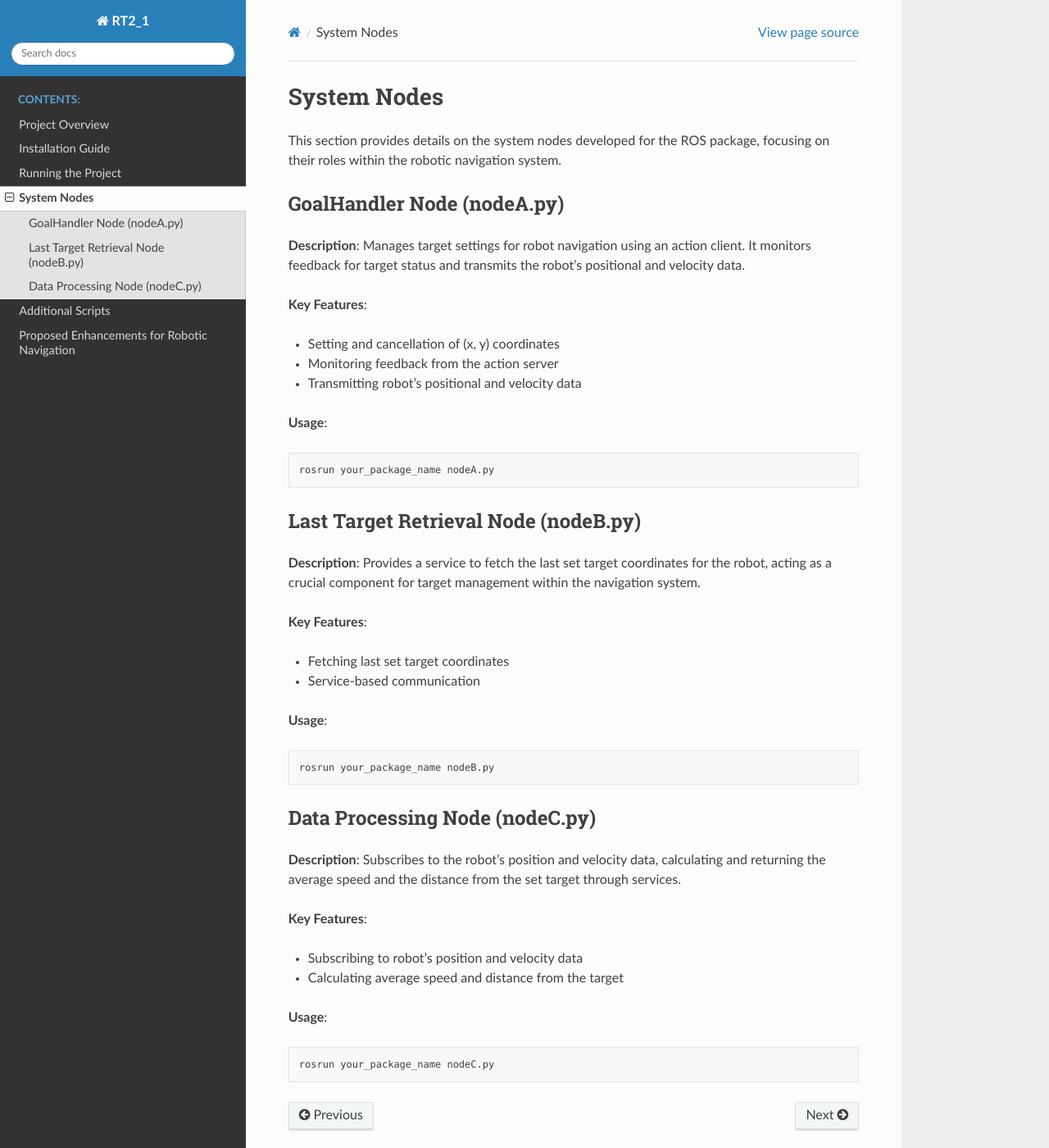
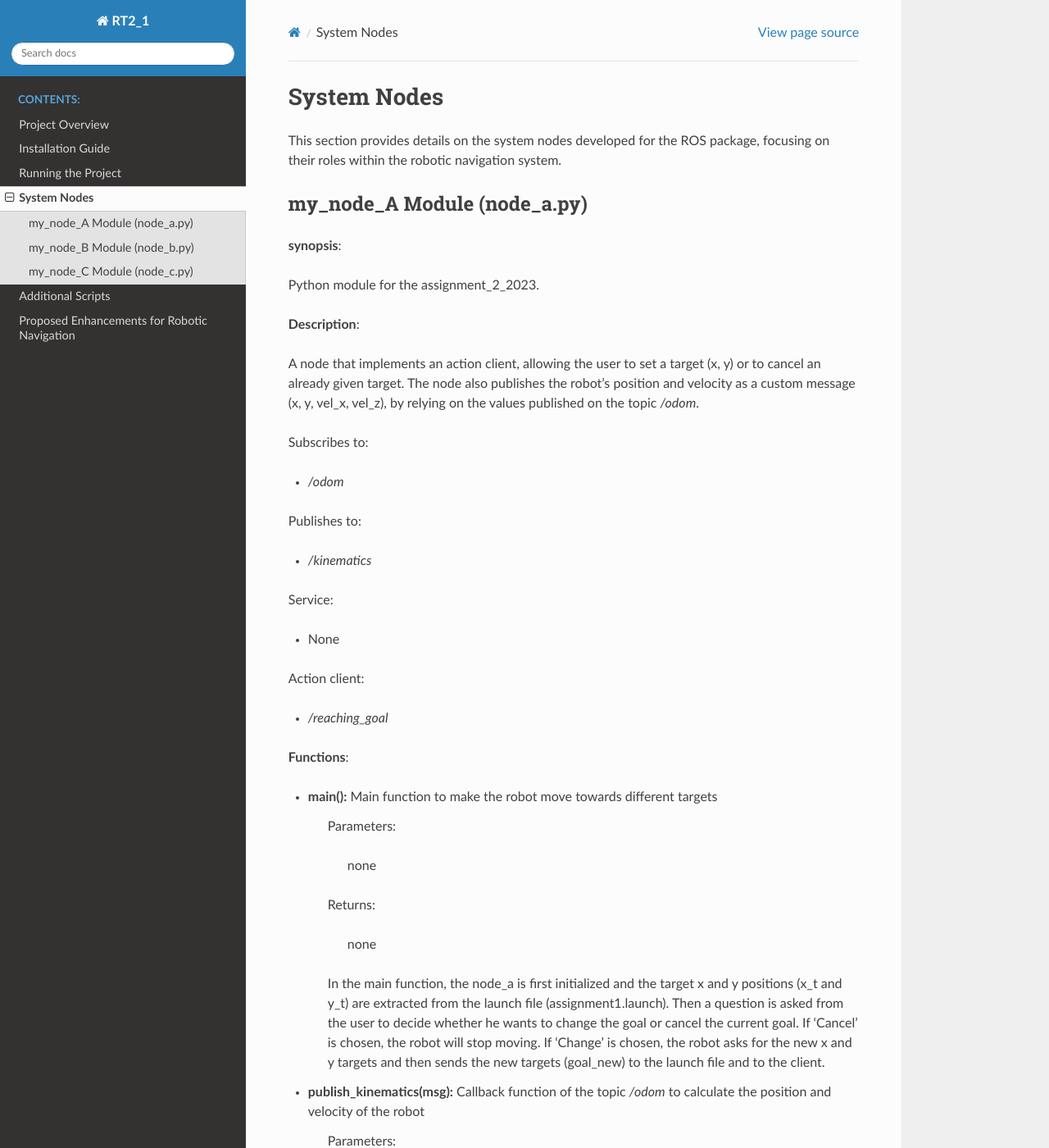
Before and after one commit to Emaaaad/Research_Track1_2nd, a Sphinx documentation site: the page built from docs/source/system_nodes.rst, in a window 1280 px wide and 1400 px high. Shown: the whole window at 82% size. Built offline with Sphinx 7.4.7 and the Read the Docs theme 2.0.0, drawn with Linux system fonts in a browser that asks for light colours; some of the changed text lies outside the part shown.

Commit message:
Update Sphinx documentation with correct package name

```diff
--- a/docs/source/additional_scripts.rst
+++ b/docs/source/additional_scripts.rst
@@ -17,7 +17,7 @@
 
 .. code-block:: bash
 
-    rosrun your_package_name bug_as.py
+    rosrun assignment_2_2023 bug_as.py
 
 Go-to-Point Service (go_to_point_service.py)
 --------------------------------------------
@@ -33,7 +33,7 @@
 
 .. code-block:: bash
 
-    rosrun your_package_name go_to_point_service.py
+    rosrun assignment_2_2023 go_to_point_service.py
 
 Wall Following Service (wall_follow_service.py)
 ------------------------------------------------
@@ -49,4 +49,4 @@
 
 .. code-block:: bash
 
-    rosrun your_package_name wall_follow_service.py
+    rosrun assignment_2_2023 wall_follow_service.py
--- a/docs/source/system_nodes.rst
+++ b/docs/source/system_nodes.rst
@@ -3,51 +3,156 @@
 
 This section provides details on the system nodes developed for the ROS package, focusing on their roles within the robotic navigation system.
 
-GoalHandler Node (nodeA.py)
----------------------------
+my_node_A Module (node_a.py)
+-----------------------------
 
-**Description**: Manages target settings for robot navigation using an action client. It monitors feedback for target status and transmits the robot's positional and velocity data.
+**synopsis**:
 
-**Key Features**:
+Python module for the assignment_2_2023.
 
-- Setting and cancellation of (x, y) coordinates
-- Monitoring feedback from the action server
-- Transmitting robot's positional and velocity data
+**Description**:
+
+A node that implements an action client, allowing the user to set a target (x, y) or to cancel an already given target. The node also publishes the robot's position and velocity as a custom message (x, y, vel_x, vel_z), by relying on the values published on the topic `/odom`.
+
+Subscribes to:
+
+- `/odom`
+
+Publishes to:
+
+- `/kinematics`
+
+Service:
+
+- None
+
+Action client:
+
+- `/reaching_goal`
+
+**Functions**:
+
+- **main():** Main function to make the robot move towards different targets
+
+    Parameters:
+
+        none
+
+    Returns:
+
+        none
+
+    In the main function, the node_a is first initialized and the target x and y positions (x_t and y_t) are extracted from the launch file (assignment1.launch). Then a question is asked from the user to decide whether he wants to change the goal or cancel the current goal. If 'Cancel' is chosen, the robot will stop moving. If 'Change' is chosen, the robot asks for the new x and y targets and then sends the new targets (goal_new) to the launch file and to the client.
+
+- **publish_kinematics(msg):** Callback function of the topic `/odom` to calculate the position and velocity of the robot
+
+    Parameters:
+
+        - msg (Pose): Robot’s position and velocity information
+
+    Returns:
+
+        none
+
+    This function gets the required odometry information of the robot using the `/odom` topic and then extracts the x and y positions of the robot and also linear and angular velocities of the robot and publishes them on the topic `/kinematics` in the `pos_vel` variable.
 
 **Usage**:
 
 .. code-block:: bash
 
-    rosrun your_package_name nodeA.py
+    rosrun assignment_2_2023 node_a.py
 
-Last Target Retrieval Node (nodeB.py)
--------------------------------------
 
-**Description**: Provides a service to fetch the last set target coordinates for the robot, acting as a crucial component for target management within the navigation system.
+my_node_B Module (node_b.py)
+-----------------------------
 
-**Key Features**:
+**synopsis**:
 
-- Fetching last set target coordinates
-- Service-based communication
+A service node for the assignment_2_2023 to show the last target.
+
+**Description**:
+
+This node gets the last imported target by the user from the launch file and displays it as the output when the service is called.
+
+**Service**:
+
+- `last_target`
+
+**Functions**:
+
+
+- **main():** Main function to initialize the node and the service.
+- **put_target(req):** Callback function of the service `last_target` to extract the last chosen target.
+
+    Parameters:
+
+        - req (LastTarget): Request for the last target display
+
+    Returns:
+
+        - The x and y for the last chosen target
+
+    Return type:
+
+        - LastTargetResponse
+
+    This function extracts the desired x and y positions (`des_pos_x` and `des_pos_y`) from `assignment1.launch` and stores them into the response variable of the service (`res`).
 
 **Usage**:
 
 .. code-block:: bash
 
-    rosrun your_package_name nodeB.py
+    rosrun assignment_2_2023 node_b.py
 
-Data Processing Node (nodeC.py)
--------------------------------
 
-**Description**: Subscribes to the robot's position and velocity data, calculating and returning the average speed and the distance from the set target through services.
 
-**Key Features**:
+my_node_C Module (node_c.py)
+-----------------------------
 
-- Subscribing to robot's position and velocity data
-- Calculating average speed and distance from the target
+**synopsis**:
+
+A service node for the assignment_2_2023 to show the distance and average speed.
+
+**Description**:
+
+This node is a part of Assignment 2 for the year 2023. It calculates the distance and average speed based on received messages from the `/kinematics` topic. The calculations involve calling the `last_target` service to retrieve the target coordinates and then processing the incoming velocity messages to compute the distance and average speed.
+
+**Service**:
+
+- `average`
+- `last_target`
+
+**Functions**:
+
+- **main():** Main function for the service average
+- **give_avg(req):** Callback function of the service `average` to compute the average distance and velocity.
+
+    Parameters:
+
+        - req (AverageRequest): Average request.
+
+    Returns:
+
+        - Distance to target and average velocity.
+
+    Return type:
+
+        - AverageResponse
+
+- **get_average(msg):** Callback function of the topic `/kinematics` to compute the distance and average velocity.
+
+    Parameters:
+
+        - msg (Pose): Robot’s position and velocity information
+
+    Returns:
+
+        - None
+
+    This function gets the position and velocity of the robot from the `/kinematics` topic and then based on the `average_window` parameter extracted from the launch file, computes the distance from the last chosen target and also computes the average linear velocity of the robot over the given window.
 
 **Usage**:
 
 .. code-block:: bash
 
-    rosrun your_package_name nodeC.py
+    rosrun assignment_2_2023 node_c.py
```
Also changed, not shown: 9 other files.
